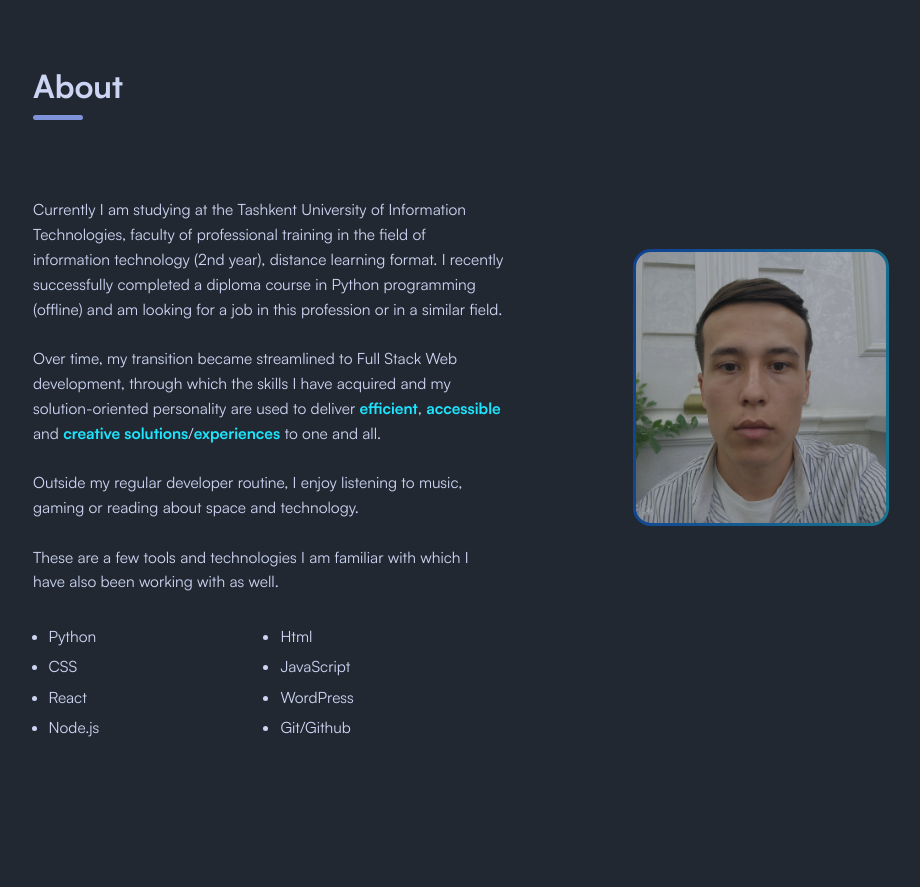
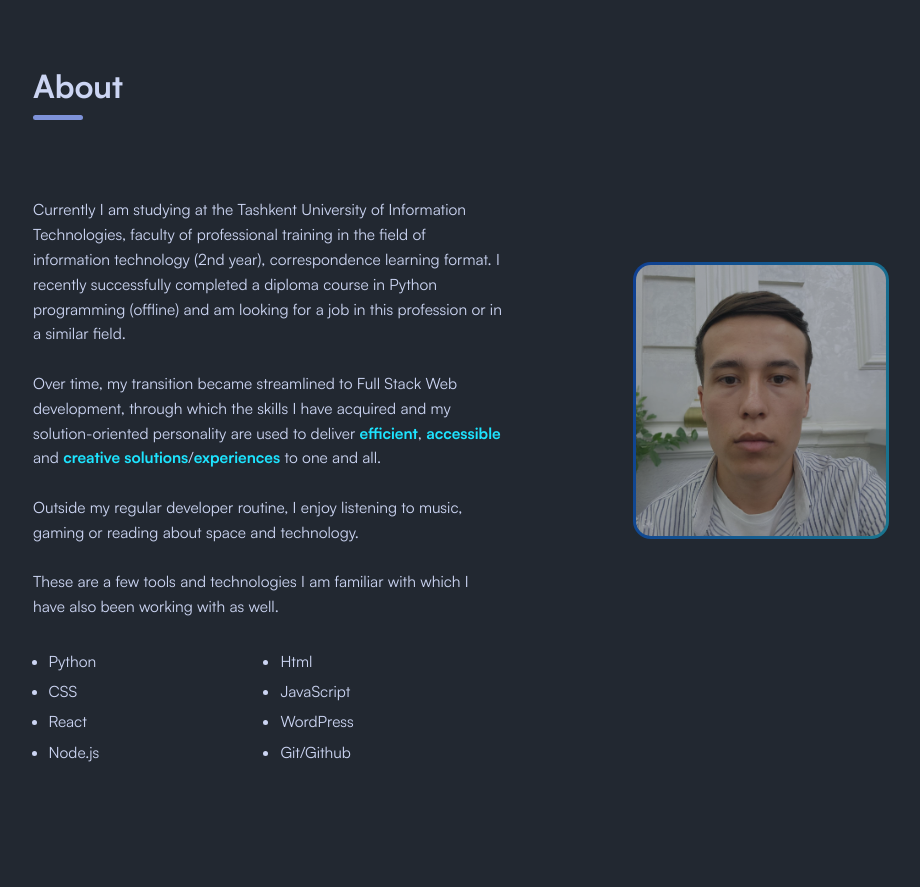
Before and after one commit to Anonimus8987/Myportfolio, a plain HTML site: page index.html in a window 1280 px wide. Shown: the part 800-1687 px from the top of the page, without its empty margins (179-1099 px from the left). Drawn offline with nearby package versions, Linux system fonts and the light colour scheme.

Commit message:
myportfolio

```diff
--- a/index.html
+++ b/index.html
@@ -209,7 +209,7 @@
           <br />
           <br />
           Currently I am studying at the Tashkent University of Information Technologies,
-          faculty of professional training in the field of information technology (2nd year), distance learning format.
+          faculty of professional training in the field of information technology (2nd year), correspondence learning format.
           I recently successfully completed a diploma course in Python programming (offline) and am looking for a job in this profession or in a similar field.
           <br />
           <br />
```
